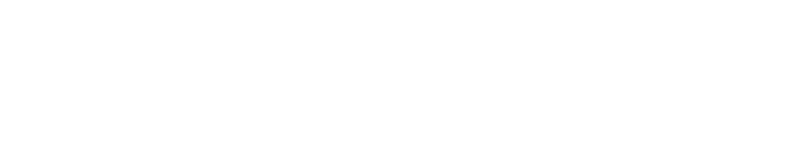
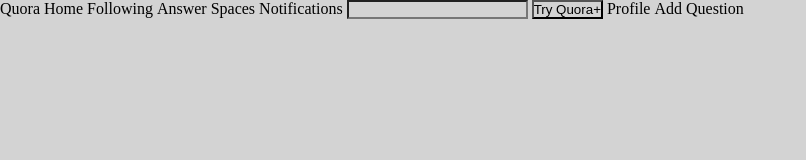
Before and after one commit to namanvinod/html-css-basics, a plain HTML site: page quora-clone/index.html in a window 1280 px wide. Shown: the whole page, without its empty margins (0-806 px from the left). Drawn offline with Linux system fonts and the light colour scheme.

Commit message:
Adding initial styles

```diff
--- a/quora-clone/index.css
+++ b/quora-clone/index.css
@@ -0,0 +1,10 @@
+* {
+    box-sizing: content-box;
+    padding: 0;
+    margin: 0;
+    background-color: lightgray;
+}
+
+.header > div, li {
+    display: inline-block;
+}
--- a/quora-clone/index.html
+++ b/quora-clone/index.html
@@ -5,7 +5,26 @@
     <meta http-equiv="X-UA-Compatible" content="IE=edge">
     <meta name="viewport" content="width=device-width, initial-scale=1.0">
     <title>Quora - Clone</title>
+    <head>
+        <link rel="stylesheet" href="index.css">
+    </head>
 </head>
 <body>
+    <div class="header">
+        <div class="logo">Quora</div>
+        <div>
+            <ul>
+                <li>Home</li>
+                <li>Following</li>
+                <li>Answer</li>
+                <li>Spaces</li>
+                <li>Notifications</li>
+            </ul>
+        </div>
+        <input type="text" />
+        <button>Try Quora+</button>
+        <div>Profile</div>
+        <div>Add Question</div>
+    </div>
 </body>
 </html>
```
